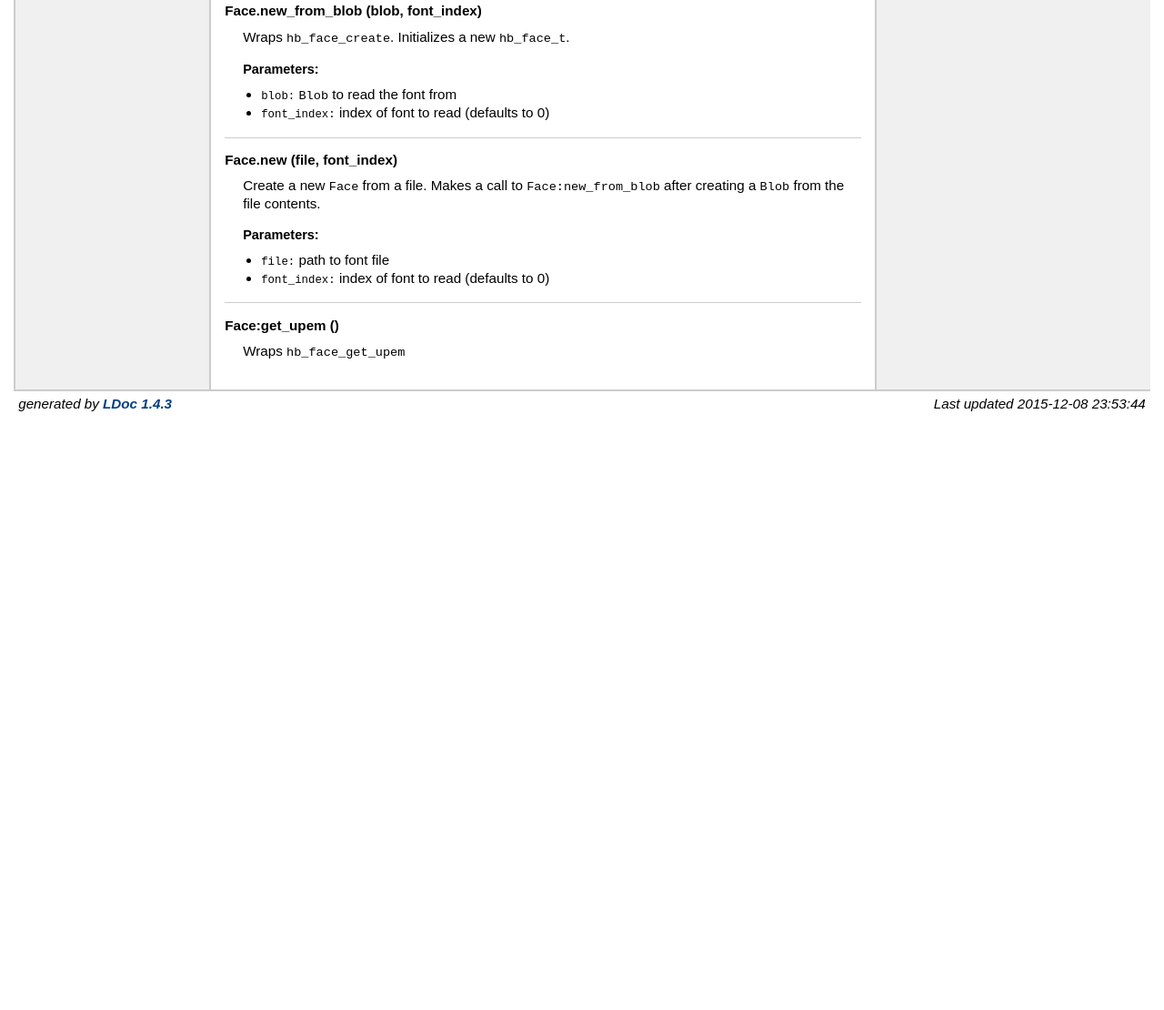
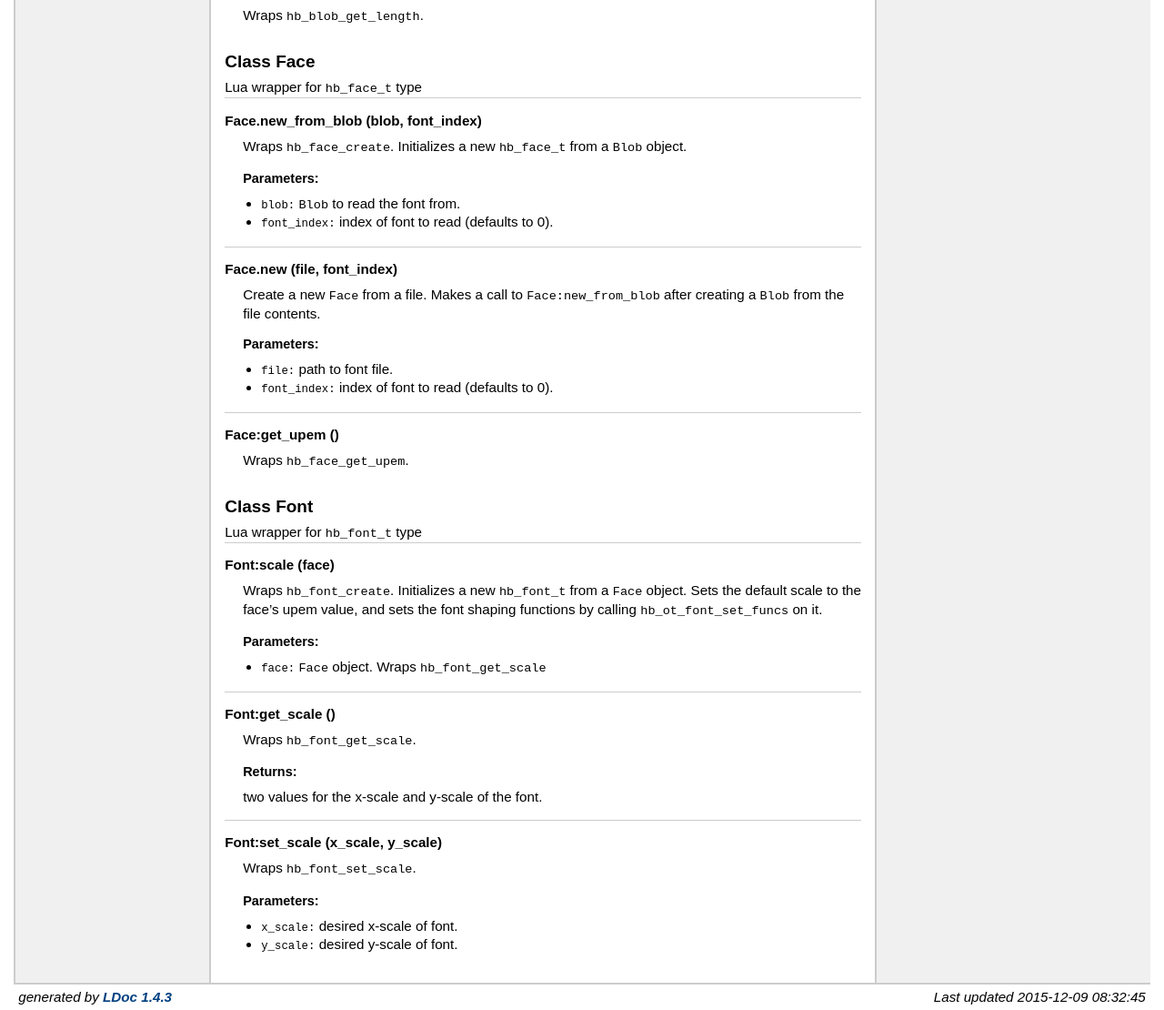
Before and after one commit to ufyTeX/luaharfbuzz, a plain HTML site: page api/index.html in a window 1280 px wide. Shown: the part 1277-2387 px from the top of the page at 91% size. Before the commit the page ends 1735 px from the top, so only its background shows below. Drawn offline with Linux system fonts and the light colour scheme.

Commit message:
docs for harfbuzz.Font

```diff
--- a/api/index.html
+++ b/api/index.html
@@ -32,6 +32,7 @@
 <li><a href="#Functions">Functions</a></li>
 <li><a href="#Class_Blob">Class Blob </a></li>
 <li><a href="#Class_Face">Class Face </a></li>
+<li><a href="#Class_Font">Class Font </a></li>
 </ul>
 
 
@@ -95,7 +96,22 @@
 	</tr>
 	<tr>
 	<td class="name" nowrap><a href="#Face:get_upem">Face:get_upem ()</a></td>
-	<td class="summary">Wraps <code>hb_face_get_upem</code></td>
+	<td class="summary">Wraps <code>hb_face_get_upem</code>.</td>
+	</tr>
+</table>
+<h2><a href="#Class_Font">Class Font </a></h2>
+<table class="function_list">
+	<tr>
+	<td class="name" nowrap><a href="#Font:scale">Font:scale (face)</a></td>
+	<td class="summary">Wraps <code>hb_font_create</code>.</td>
+	</tr>
+	<tr>
+	<td class="name" nowrap><a href="#Font:get_scale">Font:get_scale ()</a></td>
+	<td class="summary">Wraps <code>hb_font_get_scale</code>.</td>
+	</tr>
+	<tr>
+	<td class="name" nowrap><a href="#Font:set_scale">Font:set_scale (x_scale, y_scale)</a></td>
+	<td class="summary">Wraps <code>hb_font_set_scale</code>.</td>
 	</tr>
 </table>
 
@@ -164,7 +180,7 @@
     <h3>Parameters:</h3>
     <ul>
         <li><span class="parameter">data</span>
-         lua string containing binary or character data
+         lua string containing binary or character data.
         </li>
     </ul>
 
@@ -200,16 +216,16 @@
     </dt>
     <dd>
     Wraps <code>hb_face_create</code>.
-  Initializes a new <code>hb_face_t</code>.
+  Initializes a new <code>hb_face_t</code> from a <code>Blob</code> object.
 
 
     <h3>Parameters:</h3>
     <ul>
         <li><span class="parameter">blob</span>
-         <code>Blob</code> to read the font from
+         <code>Blob</code> to read the font from.
         </li>
         <li><span class="parameter">font_index</span>
-         index of font to read (defaults to 0)
+         index of font to read (defaults to 0).
         </li>
     </ul>
 
@@ -231,10 +247,10 @@
     <h3>Parameters:</h3>
     <ul>
         <li><span class="parameter">file</span>
-         path to font file
+         path to font file.
         </li>
         <li><span class="parameter">font_index</span>
-         index of font to read (defaults to 0)
+         index of font to read (defaults to 0).
         </li>
     </ul>
 
@@ -248,9 +264,82 @@
     <strong>Face:get_upem ()</strong>
     </dt>
     <dd>
-    Wraps <code>hb_face_get_upem</code>
+    Wraps <code>hb_face_get_upem</code>.
 
 
+
+
+
+
+
+</dd>
+</dl>
+    <h2 class="section-header has-description"><a name="Class_Font"></a>Class Font </h2>
+
+          <div class="section-description">
+          Lua wrapper for <code>hb_font_t</code> type
+          </div>
+    <dl class="function">
+    <dt>
+    <a name = "Font:scale"></a>
+    <strong>Font:scale (face)</strong>
+    </dt>
+    <dd>
+    Wraps <code>hb_font_create</code>.
+  Initializes a new <code>hb_font_t</code> from a <code>Face</code> object. Sets the default scale
+  to the face’s upem value, and sets the font shaping functions by
+  calling <code>hb_ot_font_set_funcs</code> on it.
+
+
+    <h3>Parameters:</h3>
+    <ul>
+        <li><span class="parameter">face</span>
+         <code>Face</code> object.
+ Wraps <code>hb_font_get_scale</code>
+        </li>
+    </ul>
+
+
+
+
+
+</dd>
+    <dt>
+    <a name = "Font:get_scale"></a>
+    <strong>Font:get_scale ()</strong>
+    </dt>
+    <dd>
+    Wraps <code>hb_font_get_scale</code>.
+
+
+
+    <h3>Returns:</h3>
+    <ol>
+
+        two values for the x-scale and y-scale of the font.
+    </ol>
+
+
+
+
+</dd>
+    <dt>
+    <a name = "Font:set_scale"></a>
+    <strong>Font:set_scale (x_scale, y_scale)</strong>
+    </dt>
+    <dd>
+    Wraps <code>hb_font_set_scale</code>.
+
+
+    <h3>Parameters:</h3>
+    <ul>
+        <li><span class="parameter">x_scale</span>
+         desired x-scale of font.
+        </li>
+        <li><span class="parameter">y_scale</span>
+         desired y-scale of font.
+        </li>
+    </ul>
 
 
 
@@ -264,7 +353,7 @@
 </div> <!-- id="main" -->
 <div id="about">
 <i>generated by <a href="http://github.com/stevedonovan/LDoc">LDoc 1.4.3</a></i>
-<i style="float:right;">Last updated 2015-12-08 23:53:44 </i>
+<i style="float:right;">Last updated 2015-12-09 08:32:45 </i>
 </div> <!-- id="about" -->
 </div> <!-- id="container" -->
 </body>
```
Also changed, not shown: api/examples/core_types.lua.html (+1 -1 lines).
